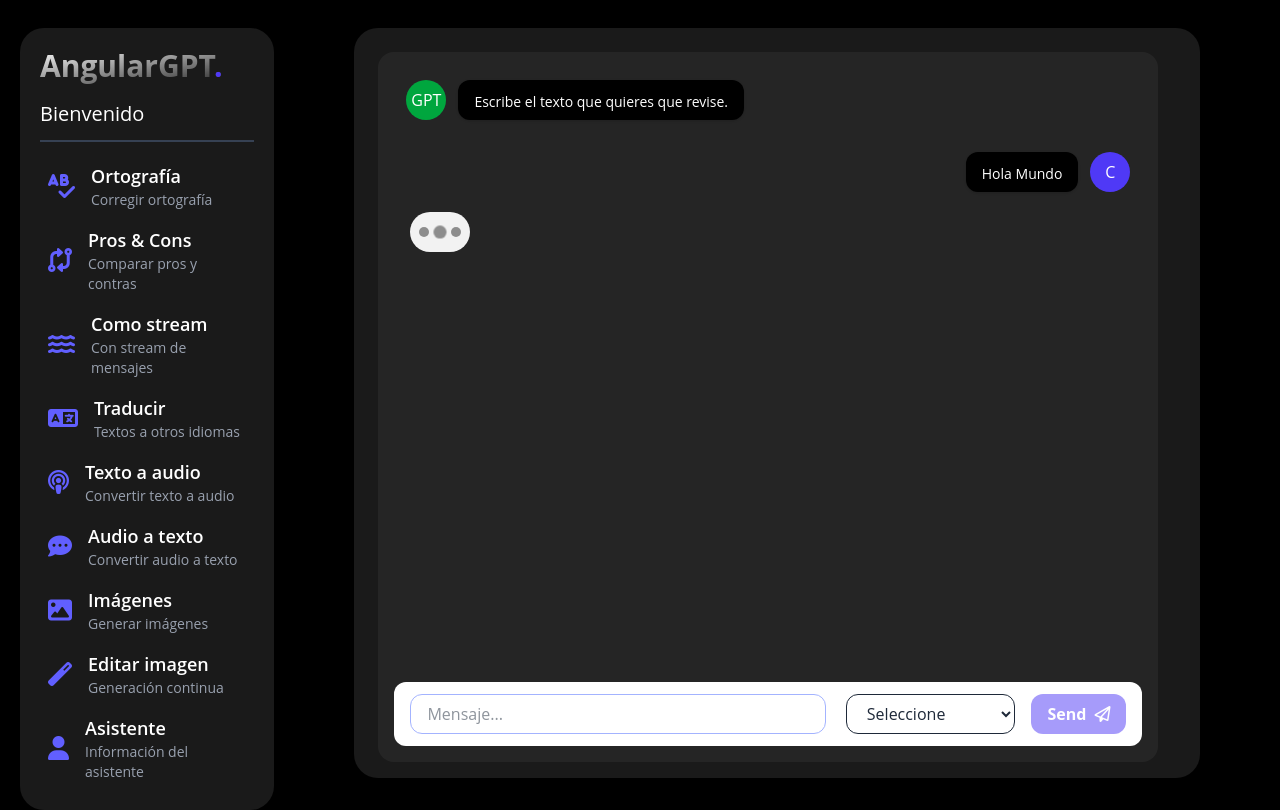
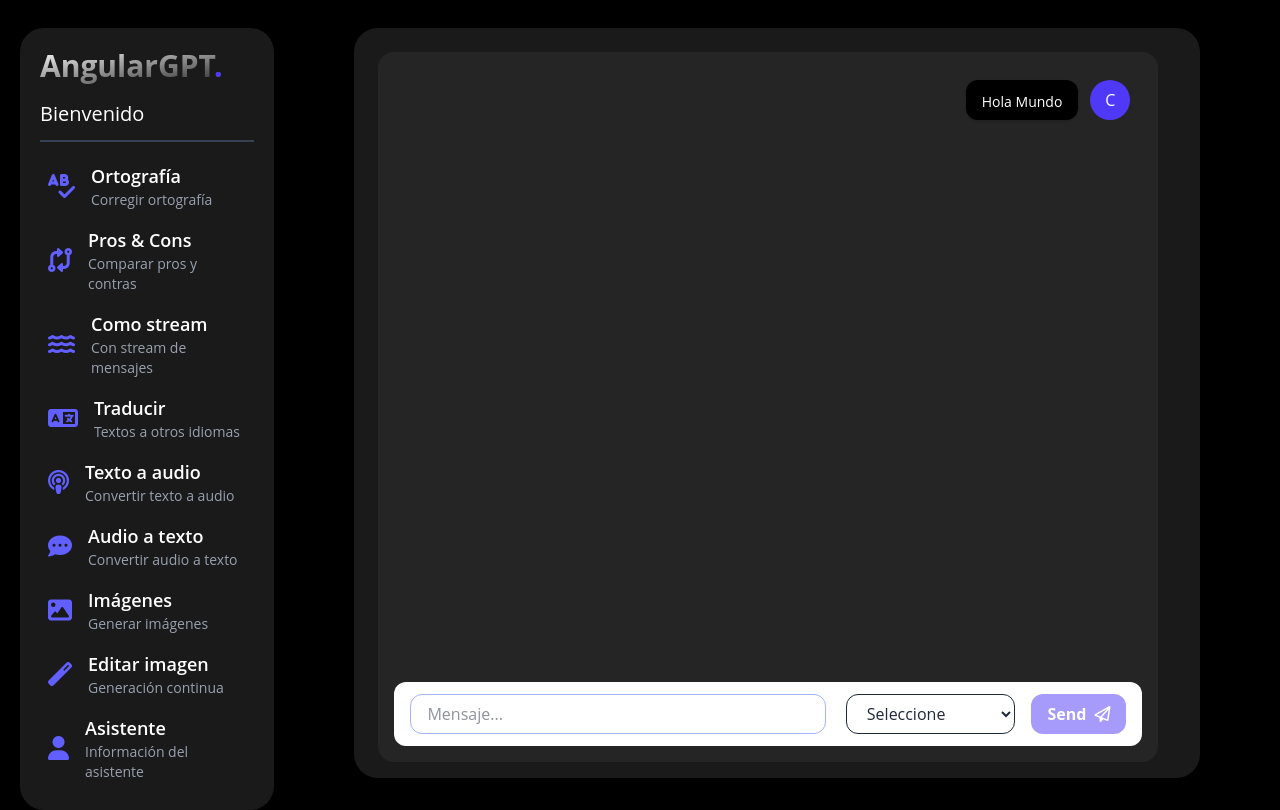
Before and after one commit to verdugo-dev/angularGpt, an Angular app: page /orthography in a window 1280 px wide. Built offline with nearby package versions, Linux system fonts and the light colour scheme.

Commit message:
Adding text message interface

```diff
--- /dev/null
+++ b/src/app/interfaces/message.interface.ts
@@ -0,0 +1,4 @@
+export interface Message {
+  text: string;
+  isGpt: boolean;
+}
--- a/src/app/presentation/components/text-boxes/textMessageBoxSelect/textMessageBoxSelect.html
+++ b/src/app/presentation/components/text-boxes/textMessageBoxSelect/textMessageBoxSelect.html
@@ -11,7 +11,7 @@
         placeholder="Mensaje..."
       >
 
-      <select class="w-2/5 ml-5 border rounded-xl text-gray-800 focus:outline-none focus:border-indigo-300 pl-4 h-10">
+      <select formControlName="selectedOption" class="w-2/5 ml-5 border rounded-xl text-gray-800 focus:outline-none focus:border-indigo-300 pl-4 h-10">
         <option value="">Seleccione</option>
         @for (option of options; track option.id) {
           <option [value]="option.id">{{option.text}}</option>
--- a/src/app/presentation/pages/ortographyPage/ortographyPage.html
+++ b/src/app/presentation/pages/ortographyPage/ortographyPage.html
@@ -2,11 +2,20 @@
   <div class="chat-messages">
     <div class="grid gap-y-2">
       <!-- Chat Messages -->
-       <app-chat-message text="Escribe el texto que quieres que revise."></app-chat-message>
 
-       <app-my-message text="Hola Mundo"></app-my-message>
+       @for (message of messages(); track $index) {
+        @if (message.isGpt) {
+          <app-chat-message text="Escribe el texto que quieres que revise."></app-chat-message>
+        } @else {
+          <app-my-message text="Hola Mundo"></app-my-message>
+        }
 
-       <app-typing-loader></app-typing-loader>
+       }
+
+       @if (isLoading()) {
+        <app-typing-loader></app-typing-loader>
+       }
+
     </div>
   </div>
 
--- a/src/app/presentation/pages/ortographyPage/ortographyPage.ts
+++ b/src/app/presentation/pages/ortographyPage/ortographyPage.ts
@@ -1,10 +1,11 @@
-import { ChangeDetectionStrategy, Component } from '@angular/core';
+import { ChangeDetectionStrategy, Component, signal } from '@angular/core';
 import { ChatMessage } from '@components/chat-bubbles/chatMessage/chatMessage';
 import { MyMessage } from '@components/chat-bubbles/myMessage/myMessage';
 import { TextMessageBox } from '@components/text-boxes/textMessageBox/textMessageBox';
 import { TextMessageBoxFile, TextMessageEvent } from '@components/text-boxes/textMessageBoxFile/textMessageBoxFile';
 import { TextMessageBoxEvent, TextMessageBoxSelect } from '@components/text-boxes/textMessageBoxSelect/textMessageBoxSelect';
 import { TypingLoader } from '@components/typingLoader/typingLoader';
+import { Message } from 'src/app/interfaces/message.interface';
 
 @Component({
   selector: 'app-ortography-page',
@@ -13,6 +14,9 @@ import { TypingLoader } from '@components/typingLoader/typingLoader';
   changeDetection: ChangeDetectionStrategy.OnPush,
 })
 export default class OrtographyPage {
+  public messages = signal<Message[]>([{text: 'Hola mundo', isGpt: false }]);
+  public isLoading = signal(false);
+
   handleMessage(prompt: string) {
     console.log({prompt})
   }
```
Also changed, not shown: src/app/presentation/services/openai.service.ts (added).
